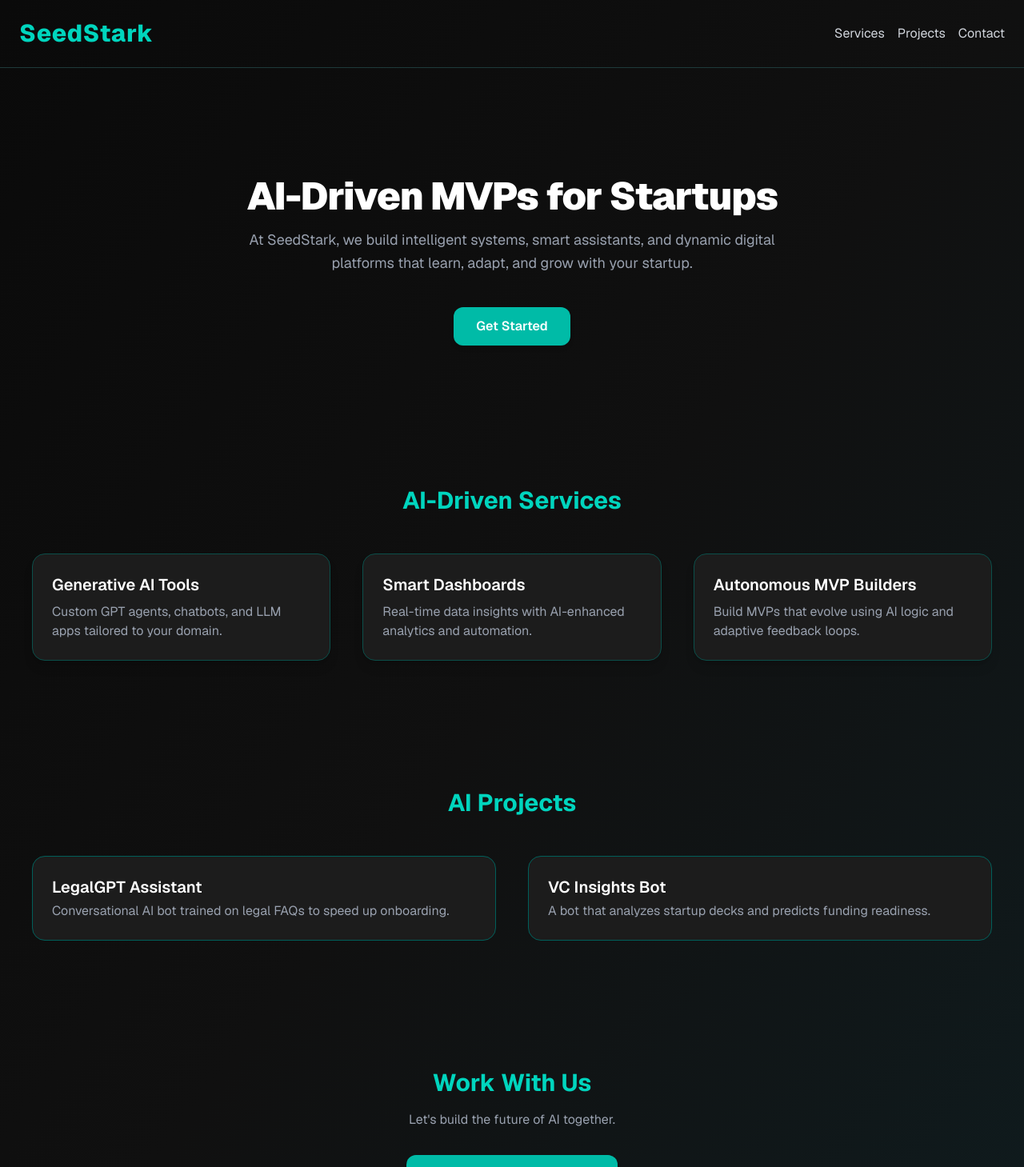
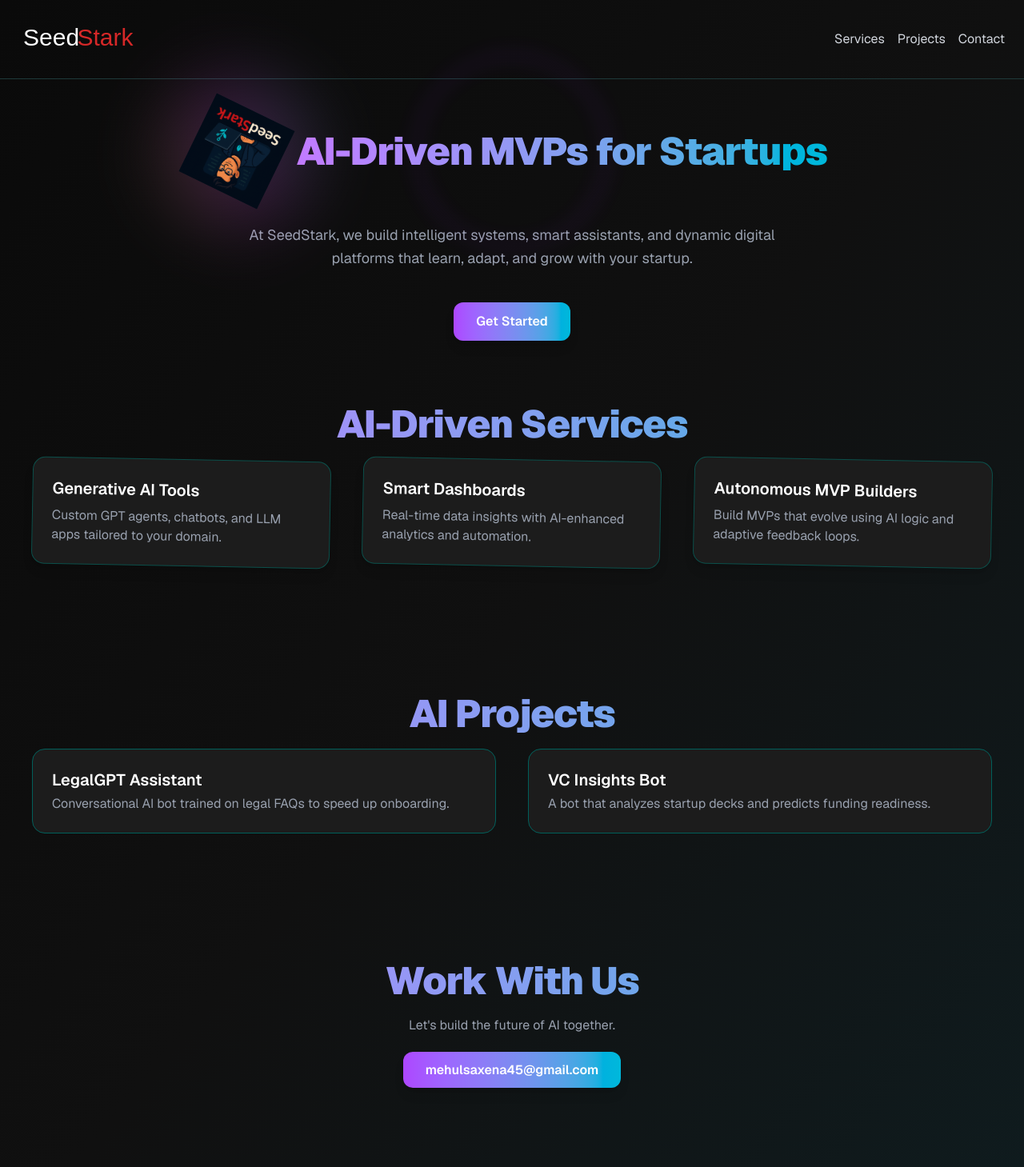
Before and after one commit to Beast2502/seedstark, a Next.js app: page / in a window 1280 px wide. Shown: the top 1459 px of the page at 80% size. Built offline with nearby package versions, Linux system fonts and the light colour scheme.

Commit message:
view of website changed

```diff
--- a/src/app/page.js
+++ b/src/app/page.js
@@ -1,118 +1,216 @@
 "use client";
 
-import React from 'react';
-import Head from 'next/head';
-import { motion } from 'framer-motion';
-import { FaGithub, FaLinkedin } from 'react-icons/fa';
+import React from "react";
+import Head from "next/head";
+import { motion } from "framer-motion";
+import { FaGithub, FaLinkedin } from "react-icons/fa";
+import Image from "next/image";
+
+const pageVariants = {
+  initial: { opacity: 0, y: 40 },
+  animate: { opacity: 1, y: 0, transition: { duration: 0.7 } },
+};
+
+const wiggleAnimation = {
+  initial: { rotate: -2 },
+  animate: {
+    rotate: [0, -2, 2, -2, 2, 0],
+    transition: { duration: 2, repeat: Infinity },
+  },
+};
 
 export default function Page() {
   return (
-    <div className="bg-gradient-to-br from-[#0a0a0a] via-[#101010] to-[#0f1c1f] min-h-screen text-white font-sans overflow-x-hidden">
+    <motion.div
+      variants={pageVariants}
+      initial="initial"
+      animate="animate"
+      className="bg-gradient-to-br from-[#0a0a0a] via-[#101010] to-[#0f1c1f] min-h-screen text-white font-sans overflow-x-hidden"
+    >
       <Head>
         <title>SeedStark | AI-Powered Startup Studio</title>
-        <meta name="description" content="SeedStark helps early-stage startups build AI-driven MVPs, tools, and web products." />
+        <meta
+          name="description"
+          content="SeedStark helps early-stage startups build AI-driven MVPs, tools, and web products."
+        />
         <link rel="icon" href="/favicon.ico" />
       </Head>
 
       <header className="flex flex-col md:flex-row items-center justify-between px-6 py-6 border-b border-[#1e3a3a] gap-4 md:gap-0">
-        <motion.h1
-          initial={{ opacity: 0, x: -30 }}
-          animate={{ opacity: 1, x: 0 }}
-          transition={{ duration: 0.8 }}
-          className="text-3xl font-extrabold text-teal-400 tracking-wide">
-          SeedStark
-        </motion.h1>
+        <motion.div
+          initial={{ opacity: 0, scale: 0.8 }}
+          animate={{ opacity: 1, scale: 1 }}
+          transition={{ duration: 0.6 }}
+        >
+          <Image src={"/vercel.svg"} width={200} height={80} alt="SeedStark" />
+        </motion.div>
+
         <nav className="flex flex-wrap gap-4 text-gray-300 justify-center text-sm md:text-base">
-          <a href="#services" className="hover:text-teal-300 transition-colors duration-200">Services</a>
-          <a href="#projects" className="hover:text-teal-300 transition-colors duration-200">Projects</a>
-          <a href="#contact" className="hover:text-teal-300 transition-colors duration-200">Contact</a>
+          {[
+            { name: "Services", href: "#services" },
+            { name: "Projects", href: "#projects" },
+            { name: "Contact", href: "#contact" },
+          ].map((link, idx) => (
+            <motion.a
+              key={idx}
+              href={link.href}
+              className="hover:text-teal-300 transition-colors duration-200"
+              whileHover={{ scale: 1.1 }}
+              transition={{ type: "spring", stiffness: 300 }}
+            >
+              {link.name}
+            </motion.a>
+          ))}
         </nav>
       </header>
 
       <main className="p-6 md:p-10">
         <motion.section
-          className="text-center py-24"
+          className="w-full text-center"
           initial={{ opacity: 0 }}
           animate={{ opacity: 1 }}
-          transition={{ duration: 1 }}>
+          transition={{ duration: 1 }}
+        >
+          <div className="flex flex-col md:flex-row items-center justify-center gap-6 mb-10 relative">
+            <motion.div
+              className="absolute w-60 h-60 rounded-full border-2 border-purple-600 blur-md opacity-50 animate-spin-slow"
+              style={{ zIndex: 0 }}
+            />
+
+            <motion.div
+              initial={{ scale: 0.9, rotate: 0 }}
+              animate={{ rotate: [0, 360], scale: [1, 1.1, 1] }}
+              transition={{ duration: 10, repeat: Infinity, ease: "linear" }}
+              className="relative flex justify-center items-center z-10"
+            >
+              <motion.div
+                className="absolute w-44 h-44 bg-gradient-to-tr from-cyan-400 via-fuchsia-500 to-yellow-400 blur-2xl opacity-30 rounded-full"
+                animate={{ scale: [1, 1.05, 1], opacity: [0.2, 0.4, 0.2] }}
+                transition={{ duration: 3, repeat: Infinity }}
+              />
+              <motion.div className="absolute w-36 h-36 rounded-full border border-cyan-500 opacity-60 animate-ping" />
+              <Image src="/logo.png" width={100} height={100} alt="SeedStark Logo" className="relative z-10" />
+            </motion.div>
+
             <motion.h2
-            className="text-4xl md:text-5xl font-black mb-4 text-white tracking-tight"
+              className="text-3xl md:text-5xl font-black tracking-tight z-10 text-transparent bg-clip-text bg-gradient-to-r from-purple-400 to-cyan-500"
               initial={{ scale: 0.8 }}
               animate={{ scale: 1 }}
-            transition={{ delay: 0.3 }}>
+              transition={{ duration: 0.8 }}
+            >
               AI-Driven MVPs for Startups
             </motion.h2>
-          <p className="text-lg text-gray-400 max-w-2xl mx-auto leading-relaxed">
+          </div>
+
+          <motion.p
+            className="text-lg text-gray-400 max-w-2xl mx-auto leading-relaxed"
+            variants={pageVariants}
+          >
             At SeedStark, we build intelligent systems, smart assistants, and dynamic digital platforms that learn, adapt, and grow with your startup.
-          </p>
+          </motion.p>
+
           <motion.button
-            className="mt-10 px-7 py-3 bg-teal-500 hover:bg-teal-600 rounded-xl text-white font-semibold shadow-md"
-            whileHover={{ scale: 1.05 }}>
+            className="mt-10 px-7 py-3 bg-gradient-to-r from-purple-500 to-cyan-500 hover:from-cyan-500 hover:to-purple-500 rounded-xl text-white font-semibold shadow-lg"
+            whileHover={{ scale: 1.07 }}
+            transition={{ type: "spring", stiffness: 300 }}
+          >
             Get Started
           </motion.button>
         </motion.section>
 
-        <section id="services" className="py-20">
-          <h3 className="text-3xl font-bold mb-12 text-teal-400 text-center">AI-Driven Services</h3>
+        <motion.section id="services" className="py-20" variants={pageVariants}>
+          <h3
+            className="text-center mb-5 text-2xl md:text-5xl font-black tracking-tight z-10 text-transparent bg-clip-text bg-gradient-to-r from-purple-400 to-cyan-500"
+          >
+
+            AI-Driven Services</h3>
           <div className="grid md:grid-cols-3 gap-10">
+            {["Generative AI Tools", "Smart Dashboards", "Autonomous MVP Builders"].map((title, i) => (
               <motion.div
+                key={title}
                 className="bg-[#1c1c1c] p-6 rounded-2xl shadow-lg border border-teal-900"
-              whileHover={{ scale: 1.03 }}>
-              <h4 className="text-xl font-semibold text-white mb-2">Generative AI Tools</h4>
-              <p className="text-gray-400">Custom GPT agents, chatbots, and LLM apps tailored to your domain.</p>
+                whileHover={{ scale: 1.05 }}
+                variants={wiggleAnimation}
+              >
+                <h4 className="text-xl font-semibold text-white mb-2">{title}</h4>
+                <p className="text-gray-400">
+                  {i === 0 && "Custom GPT agents, chatbots, and LLM apps tailored to your domain."}
+                  {i === 1 && "Real-time data insights with AI-enhanced analytics and automation."}
+                  {i === 2 && "Build MVPs that evolve using AI logic and adaptive feedback loops."}
+                </p>
               </motion.div>
+            ))}
+          </div>
+        </motion.section>
+
+        <motion.section id="projects" className="py-20" variants={pageVariants}>
+          <h3
+            className="mb-5 text-center text-2xl md:text-5xl font-black tracking-tight z-10 text-transparent bg-clip-text bg-gradient-to-r from-purple-400 to-cyan-500"
+
+          >AI Projects</h3>
+          <div className="grid md:grid-cols-2 gap-10">
+            {[
+              {
+                title: "LegalGPT Assistant",
+                desc: "Conversational AI bot trained on legal FAQs to speed up onboarding.",
+              },
+              {
+                title: "VC Insights Bot",
+                desc: "A bot that analyzes startup decks and predicts funding readiness.",
+              },
+            ].map(({ title, desc }) => (
               <motion.div
-              className="bg-[#1c1c1c] p-6 rounded-2xl shadow-lg border border-teal-900"
-              whileHover={{ scale: 1.03 }}>
-              <h4 className="text-xl font-semibold text-white mb-2">Smart Dashboards</h4>
-              <p className="text-gray-400">Real-time data insights with AI-enhanced analytics and automation.</p>
+                key={title}
+                className="bg-[#1c1c1c] p-6 rounded-2xl border border-teal-800"
+                whileHover={{ scale: 1.03 }}
+              >
+                <h4 className="text-white text-xl font-semibold mb-1">{title}</h4>
+                <p className="text-gray-400">{desc}</p>
               </motion.div>
-            <motion.div
-              className="bg-[#1c1c1c] p-6 rounded-2xl shadow-lg border border-teal-900"
-              whileHover={{ scale: 1.03 }}>
-              <h4 className="text-xl font-semibold text-white mb-2">Autonomous MVP Builders</h4>
-              <p className="text-gray-400">Build MVPs that evolve using AI logic and adaptive feedback loops.</p>
-            </motion.div>
+            ))}
           </div>
-        </section>
+        </motion.section>
 
-        <section id="projects" className="py-20">
-          <h3 className="text-3xl font-bold mb-12 text-teal-400 text-center">AI Projects</h3>
-          <div className="grid md:grid-cols-2 gap-10">
-            <motion.div className="bg-[#1c1c1c] p-6 rounded-2xl border border-teal-800" whileHover={{ scale: 1.02 }}>
-              <h4 className="text-white text-xl font-semibold mb-1">LegalGPT Assistant</h4>
-              <p className="text-gray-400">Conversational AI bot trained on legal FAQs to speed up onboarding.</p>
-            </motion.div>
-            <motion.div className="bg-[#1c1c1c] p-6 rounded-2xl border border-teal-800" whileHover={{ scale: 1.02 }}>
-              <h4 className="text-white text-xl font-semibold mb-1">VC Insights Bot</h4>
-              <p className="text-gray-400">A bot that analyzes startup decks and predicts funding readiness.</p>
-            </motion.div>
-          </div>
-        </section>
+        <motion.section id="contact" className="py-20 text-center" variants={pageVariants}>
+          <h3
 
-        <section id="contact" className="py-20 text-center">
-          <motion.h3 className="text-3xl font-bold mb-4 text-teal-400" initial={{ opacity: 0 }} whileInView={{ opacity: 1 }}>Work With Us</motion.h3>
-          <p className="text-gray-400 mb-8 text-base max-w-md mx-auto">Let's build the future of AI together.</p>
+            className="mb-5 text-center text-2xl md:text-5xl font-black tracking-tight z-10 text-transparent bg-clip-text bg-gradient-to-r from-purple-400 to-cyan-500"
+
+          >Work With Us</h3>
+          <p className="text-gray-400 mb-8 text-base max-w-md mx-auto">
+            Let's build the future of AI together.
+          </p>
           <motion.a
             href="mailto:mehulsaxena45@gmail.com"
-            className="inline-block px-6 py-3 bg-teal-500 hover:bg-teal-600 rounded-xl text-white font-semibold shadow-md"
-            whileHover={{ scale: 1.1 }}>
+            className="mt-10 px-7 py-3 bg-gradient-to-r from-purple-500 to-cyan-500 hover:from-cyan-500 hover:to-purple-500 rounded-xl text-white font-semibold shadow-lg"
+            whileHover={{ scale: 1.1 }}
+          >
             mehulsaxena45@gmail.com
           </motion.a>
-        </section>
+        </motion.section>
       </main>
 
       <footer className="border-t border-gray-800 text-center text-gray-500 text-sm py-6 px-4">
         <div className="flex justify-center gap-6 mb-4 flex-wrap">
-          <a href="https://github.com/Beast2502" target="_blank" rel="noopener noreferrer" className="hover:text-white">
+          <a
+            href="https://github.com/Beast2502"
+            target="_blank"
+            rel="noopener noreferrer"
+            className="hover:text-white"
+          >
             <FaGithub size={24} />
           </a>
-          <a href="https://www.linkedin.com/in/mehul-saxena-826a1812b/" target="_blank" rel="noopener noreferrer" className="hover:text-white">
+          <a
+            href="https://www.linkedin.com/in/mehul-saxena-826a1812b/"
+            target="_blank"
+            rel="noopener noreferrer"
+            className="hover:text-white"
+          >
             <FaLinkedin size={24} />
           </a>
         </div>
         <p className="text-xs sm:text-sm">©2025 SeedStark. All rights reserved.</p>
       </footer>
-    </div>
+    </motion.div>
   );
 }
```
Also changed, not shown: public/logo.png (added). Lines whose indentation alone changed are shown as unchanged.
